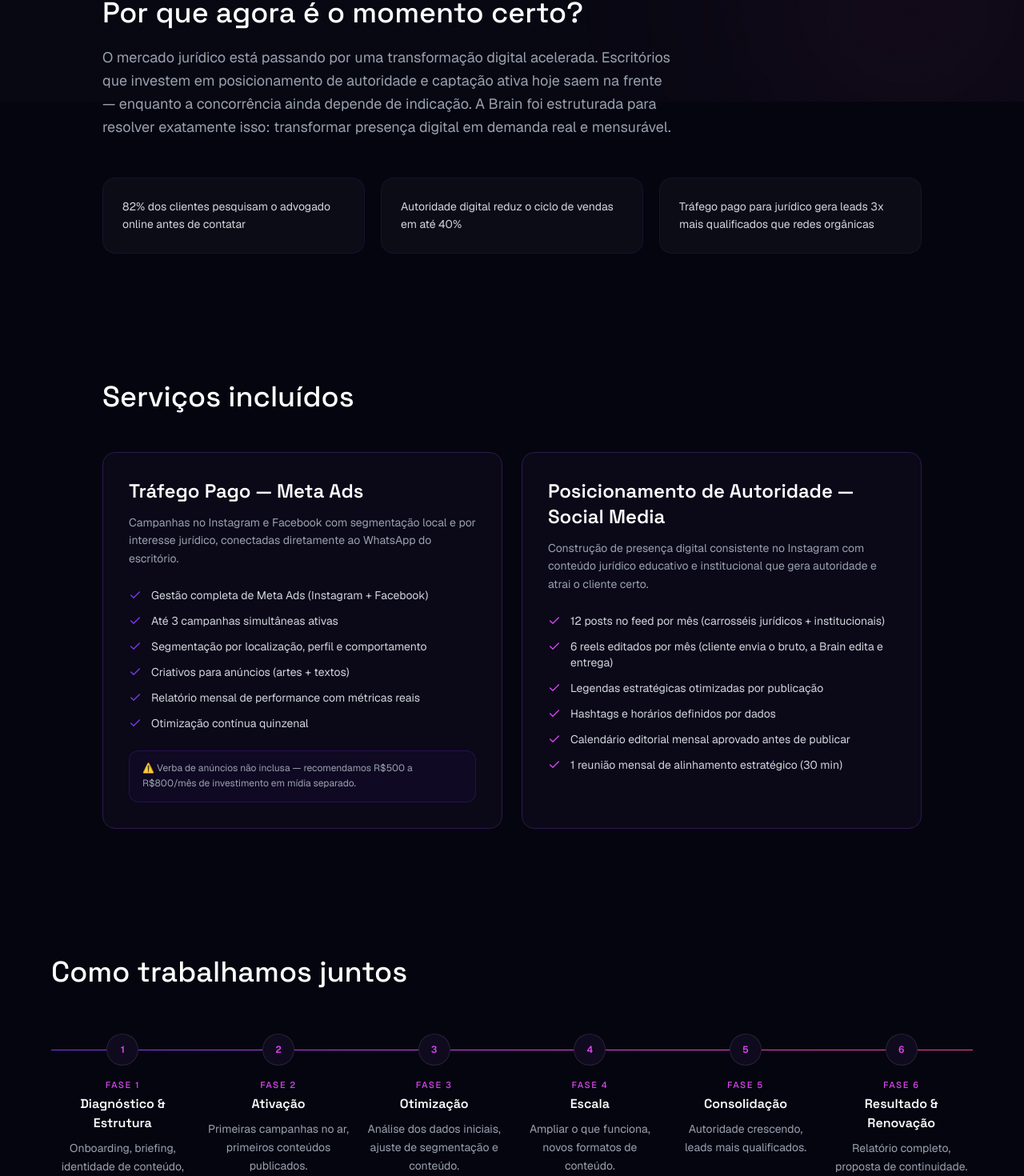
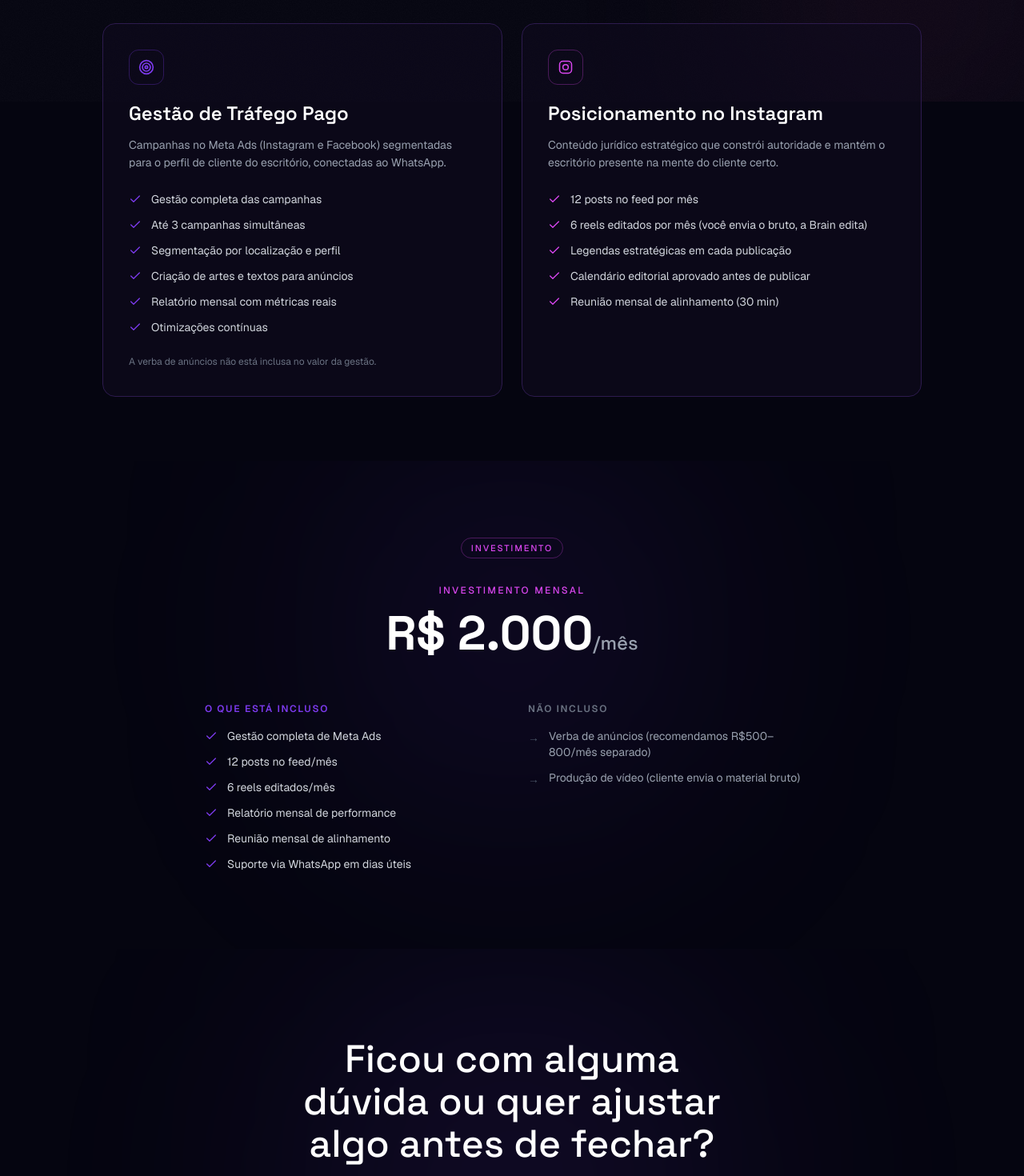
Before and after one commit to thiagovazvscode/brain-marketing, a Next.js app: page /proposta/vaz-ferreira in a window 1280 px wide. Shown: the part 673-2143 px from the top of the page at 80% size. Built offline with nearby package versions, Linux system fonts and the light colour scheme.

Commit message:
proposta vaz ferreira - versao limpa

```diff
--- a/src/app/proposta/vaz-ferreira/page.tsx
+++ b/src/app/proposta/vaz-ferreira/page.tsx
@@ -1,106 +1,65 @@
 "use client";
 
-import { ArrowRight, Check, CheckCircle2 } from "lucide-react";
+import { ArrowRight, Check, Target } from "lucide-react";
 import { Button } from "@/components/ui/Button";
 import { GlowCard } from "@/components/ui/GlowCard";
 import { Logo } from "@/components/ui/Logo";
 import { MotionReveal } from "@/components/ui/MotionReveal";
+import { InstagramIcon } from "@/components/ui/SocialIcons";
 
 const whatsappMessage =
-  "Olá Thiago, aceito a proposta da Brain para Vaz Ferreira Advogados";
+  "Olá Thiago, quero conversar sobre a proposta para Vaz Ferreira Advogados";
 const whatsappLink = `https://wa.me/5500000000000?text=${encodeURIComponent(whatsappMessage)}`;
 
 const badgeClass =
-  "inline-flex items-center gap-2 rounded-full border border-brand-magenta/40 px-3 py-1 text-[11px] font-medium uppercase tracking-[0.18em] text-brand-magenta";
+  "inline-flex items-center gap-2 rounded-full border border-brand-magenta/30 px-3 py-1 text-[11px] font-medium uppercase tracking-[0.18em] text-brand-magenta";
 
-const heroPills = ["Tráfego Pago", "Posicionamento"];
-
-const contextCards = [
-  "82% dos clientes pesquisam o advogado online antes de contatar",
-  "Autoridade digital reduz o ciclo de vendas em até 40%",
-  "Tráfego pago para jurídico gera leads 3x mais qualificados que redes orgânicas",
-];
+const heroPills = ["Tráfego Pago", "Posicionamento Digital"];
 
 const paidTrafficDeliverables = [
-  "Gestão completa de Meta Ads (Instagram + Facebook)",
-  "Até 3 campanhas simultâneas ativas",
-  "Segmentação por localização, perfil e comportamento",
-  "Criativos para anúncios (artes + textos)",
-  "Relatório mensal de performance com métricas reais",
-  "Otimização contínua quinzenal",
+  "Gestão completa das campanhas",
+  "Até 3 campanhas simultâneas",
+  "Segmentação por localização e perfil",
+  "Criação de artes e textos para anúncios",
+  "Relatório mensal com métricas reais",
+  "Otimizações contínuas",
 ];
 
 const positioningDeliverables = [
-  "12 posts no feed por mês (carrosséis jurídicos + institucionais)",
-  "6 reels editados por mês (cliente envia o bruto, a Brain edita e entrega)",
-  "Legendas estratégicas otimizadas por publicação",
-  "Hashtags e horários definidos por dados",
-  "Calendário editorial mensal aprovado antes de publicar",
-  "1 reunião mensal de alinhamento estratégico (30 min)",
-];
-
-const timeline = [
-  {
-    phase: "Fase 1",
-    title: "Diagnóstico & Estrutura",
-    desc: "Onboarding, briefing, identidade de conteúdo, configuração de anúncios.",
-  },
-  {
-    phase: "Fase 2",
-    title: "Ativação",
-    desc: "Primeiras campanhas no ar, primeiros conteúdos publicados.",
-  },
-  {
-    phase: "Fase 3",
-    title: "Otimização",
-    desc: "Análise dos dados iniciais, ajuste de segmentação e conteúdo.",
-  },
-  {
-    phase: "Fase 4",
-    title: "Escala",
-    desc: "Ampliar o que funciona, novos formatos de conteúdo.",
-  },
-  {
-    phase: "Fase 5",
-    title: "Consolidação",
-    desc: "Autoridade crescendo, leads mais qualificados.",
-  },
-  {
-    phase: "Fase 6",
-    title: "Resultado & Renovação",
-    desc: "Relatório completo, proposta de continuidade.",
-  },
+  "12 posts no feed por mês",
+  "6 reels editados por mês (você envia o bruto, a Brain edita)",
+  "Legendas estratégicas em cada publicação",
+  "Calendário editorial aprovado antes de publicar",
+  "Reunião mensal de alinhamento (30 min)",
 ];
 
 const included = [
   "Gestão completa de Meta Ads",
-  "Criação de 12 posts/mês",
-  "Edição de 6 reels/mês",
-  "Relatórios mensais",
+  "12 posts no feed/mês",
+  "6 reels editados/mês",
+  "Relatório mensal de performance",
   "Reunião mensal de alinhamento",
-  "Suporte via WhatsApp (dias úteis)",
+  "Suporte via WhatsApp em dias úteis",
 ];
 
 const notIncluded = [
-  "Verba de anúncios (recomendamos R$500-800/mês)",
-  "Produção de vídeo (cliente fornece o material bruto)",
+  "Verba de anúncios (recomendamos R$500–800/mês separado)",
+  "Produção de vídeo (cliente envia o material bruto)",
 ];
 
 export default function PropostaVazFerreiraPage() {
   return (
     <>
-      {/* SEÇÃO 1 — HEADER DA PROPOSTA */}
+      {/* SEÇÃO 1 — HEADER */}
       <header className="relative">
         <div className="mx-auto flex max-w-6xl flex-wrap items-center justify-between gap-4 px-6 py-6 lg:px-10">
           <Logo width={140} height={42} priority />
-          <span className={badgeClass}>
-            Proposta Comercial · Confidencial
-          </span>
+          <span className={badgeClass}>Proposta Comercial · Confidencial</span>
         </div>
         <div className="h-px w-full bg-gradient-to-r from-brand-primary via-brand-magenta to-transparent" />
       </header>
 
-      {/* SEÇÃO 2 — HERO DA PROPOSTA */}
+      {/* SEÇÃO 2 — HERO */}
       <section className="relative overflow-hidden px-6 pb-20 pt-16 lg:px-10 lg:pt-24">
         <div
           aria-hidden="true"
@@ -122,7 +81,7 @@ export default function PropostaVazFerreiraPage() {
           <MotionReveal delay={0.08}>
             <h1 className="mt-6 text-balance font-display text-4xl font-bold leading-[1.05] text-white sm:text-5xl md:text-6xl">
               Vaz Ferreira{" "}
-              <span className="bg-gradient-to-r from-violet-500 via-fuchsia-400 to-pink-500 bg-clip-text text-transparent">
+              <span className="bg-gradient-to-r from-violet-500 to-pink-500 bg-clip-text text-transparent">
                 Advogados
               </span>
             </h1>
@@ -130,8 +89,8 @@ export default function PropostaVazFerreiraPage() {
 
           <MotionReveal delay={0.16}>
             <p className="mx-auto mt-6 max-w-2xl text-balance text-base leading-relaxed text-gray-400 md:text-lg">
-              Proposta de parceria estratégica em marketing digital —
-              tráfego pago e posicionamento de autoridade.
+              Uma estrutura de marketing digital pensada para gerar autoridade e
+              atrair clientes qualificados para o escritório.
             </p>
           </MotionReveal>
 
@@ -146,53 +105,15 @@ export default function PropostaVazFerreiraPage() {
               ))}
             </ul>
           </MotionReveal>
-
-          <MotionReveal delay={0.32}>
-            <p className="mt-10 text-xs text-gray-500">Julho de 2026</p>
-          </MotionReveal>
         </div>
       </section>
 
-      {/* SEÇÃO 3 — DIAGNÓSTICO / CONTEXTO */}
+      {/* SEÇÃO 3 — O QUE SERÁ ENTREGUE */}
       <section className="px-6 py-20 lg:px-10">
         <div className="mx-auto max-w-5xl">
           <MotionReveal>
             <h2 className="font-display text-balance text-3xl font-medium leading-[1.1] text-white sm:text-4xl">
-              Por que agora é o momento certo?
-            </h2>
-          </MotionReveal>
-
-          <MotionReveal delay={0.08}>
-            <p className="mt-5 max-w-3xl text-balance text-base leading-relaxed text-gray-400 md:text-lg">
-              O mercado jurídico está passando por uma transformação digital
-              acelerada. Escritórios que investem em posicionamento de
-              autoridade e captação ativa hoje saem na frente — enquanto a
-              concorrência ainda depende de indicação. A Brain foi
-              estruturada para resolver exatamente isso: transformar
-              presença digital em demanda real e mensurável.
-            </p>
-          </MotionReveal>
-
-          <div className="mt-12 grid gap-5 sm:grid-cols-3">
-            {contextCards.map((text, index) => (
-              <MotionReveal key={text} delay={0.12 + index * 0.08}>
-                <div className="h-full rounded-2xl border border-brand-primary/10 bg-white/[0.03] p-6">
-                  <p className="text-sm leading-relaxed text-gray-300">
-                    {text}
-                  </p>
-                </div>
-              </MotionReveal>
-            ))}
-          </div>
-        </div>
-      </section>
-
-      {/* SEÇÃO 4 — SERVIÇOS INCLUÍDOS */}
-      <section className="px-6 py-20 lg:px-10">
-        <div className="mx-auto max-w-5xl">
-          <MotionReveal>
-            <h2 className="font-display text-balance text-3xl font-medium leading-[1.1] text-white sm:text-4xl">
-              Serviços incluídos
+              O que será entregue
             </h2>
           </MotionReveal>
 
@@ -202,13 +123,15 @@ export default function PropostaVazFerreiraPage() {
                 className="h-full border-brand-primary/30 p-8"
                 glowColor="rgba(124,58,237,0.18)"
               >
-                <h3 className="font-display text-2xl font-semibold text-white">
-                  Tráfego Pago — Meta Ads
+                <span className="flex h-11 w-11 items-center justify-center rounded-xl border border-brand-primary/30 text-brand-primary">
+                  <Target className="h-5 w-5" aria-hidden="true" />
+                </span>
+                <h3 className="mt-5 font-display text-2xl font-semibold text-white">
+                  Gestão de Tráfego Pago
                 </h3>
                 <p className="mt-3 text-sm leading-relaxed text-gray-400">
-                  Campanhas no Instagram e Facebook com segmentação local e
-                  por interesse jurídico, conectadas diretamente ao WhatsApp
-                  do escritório.
+                  Campanhas no Meta Ads (Instagram e Facebook) segmentadas para
+                  o perfil de cliente do escritório, conectadas ao WhatsApp.
                 </p>
                 <ul className="mt-6 space-y-3">
                   {paidTrafficDeliverables.map((item) => (
@@ -224,9 +147,8 @@ export default function PropostaVazFerreiraPage() {
                     </li>
                   ))}
                 </ul>
-                <p className="mt-6 rounded-xl border border-brand-primary/20 bg-brand-primary/5 px-4 py-3 text-xs leading-relaxed text-gray-400">
-                  ⚠️ Verba de anúncios não inclusa — recomendamos R$500 a
-                  R$800/mês de investimento em mídia separado.
+                <p className="mt-6 text-xs leading-relaxed text-gray-500">
+                  A verba de anúncios não está inclusa no valor da gestão.
                 </p>
               </GlowCard>
             </MotionReveal>
@@ -236,13 +158,15 @@ export default function PropostaVazFerreiraPage() {
                 className="h-full border-brand-magenta/30 p-8"
                 glowColor="rgba(217,70,239,0.18)"
               >
-                <h3 className="font-display text-2xl font-semibold text-white">
-                  Posicionamento de Autoridade — Social Media
+                <span className="flex h-11 w-11 items-center justify-center rounded-xl border border-brand-magenta/30 text-brand-magenta">
+                  <InstagramIcon className="h-5 w-5" aria-hidden="true" />
+                </span>
+                <h3 className="mt-5 font-display text-2xl font-semibold text-white">
+                  Posicionamento no Instagram
                 </h3>
                 <p className="mt-3 text-sm leading-relaxed text-gray-400">
-                  Construção de presença digital consistente no Instagram
-                  com conteúdo jurídico educativo e institucional que gera
-                  autoridade e atrai o cliente certo.
+                  Conteúdo jurídico estratégico que constrói autoridade e
+                  mantém o escritório presente na mente do cliente certo.
                 </p>
                 <ul className="mt-6 space-y-3">
                   {positioningDeliverables.map((item) => (
@@ -264,45 +188,7 @@ export default function PropostaVazFerreiraPage() {
         </div>
       </section>
 
-      {/* SEÇÃO 5 — COMO TRABALHAMOS JUNTOS */}
-      <section className="px-6 py-20 lg:px-10">
-        <div className="mx-auto max-w-6xl">
-          <MotionReveal>
-            <h2 className="font-display text-balance text-3xl font-medium leading-[1.1] text-white sm:text-4xl">
-              Como trabalhamos juntos
-            </h2>
-          </MotionReveal>
-
-          <div className="relative mt-14">
-            <div
-              aria-hidden="true"
-              className="absolute left-0 right-0 top-5 hidden h-px bg-gradient-to-r from-brand-primary via-brand-magenta to-brand-pink lg:block"
-            />
-            <div className="grid grid-cols-1 gap-10 sm:grid-cols-2 lg:grid-cols-6 lg:gap-4">
-              {timeline.map((step, index) => (
-                <MotionReveal key={step.phase} delay={index * 0.08}>
-                  <div className="relative flex flex-col items-start lg:items-center lg:text-center">
-                    <span className="relative z-10 flex h-10 w-10 shrink-0 items-center justify-center rounded-full border border-white/10 bg-[#0f0a1e] text-xs font-semibold text-brand-magenta">
-                      {index + 1}
-                    </span>
-                    <span className="mt-4 text-[11px] font-medium uppercase tracking-[0.14em] text-brand-magenta">
-                      {step.phase}
-                    </span>
-                    <h3 className="mt-1 font-display text-base font-semibold text-white">
-                      {step.title}
-                    </h3>
-                    <p className="mt-2 text-sm leading-relaxed text-gray-400">
-                      {step.desc}
-                    </p>
-                  </div>
-                </MotionReveal>
-              ))}
-            </div>
-          </div>
-        </div>
-      </section>
-
-      {/* SEÇÃO 6 — INVESTIMENTO */}
+      {/* SEÇÃO 4 — INVESTIMENTO */}
       <section className="relative overflow-hidden px-6 py-24 lg:px-10">
         <div
           aria-hidden="true"
@@ -332,7 +218,7 @@ export default function PropostaVazFerreiraPage() {
             <MotionReveal delay={0.16} direction="left">
               <div>
                 <h3 className="text-xs font-semibold uppercase tracking-[0.14em] text-brand-primary">
-                  O que está incluído
+                  O que está incluso
                 </h3>
                 <ul className="mt-4 space-y-3">
                   {included.map((item) => (
@@ -375,7 +261,7 @@ export default function PropostaVazFerreiraPage() {
         </div>
       </section>
 
-      {/* SEÇÃO 7 — CTA FINAL */}
+      {/* SEÇÃO 5 — CTA FINAL */}
       <section className="relative overflow-hidden px-6 py-28 text-center lg:px-10">
         <div
           aria-hidden="true"
@@ -385,44 +271,27 @@ export default function PropostaVazFerreiraPage() {
         <div className="relative mx-auto max-w-2xl">
           <MotionReveal>
             <h2 className="text-balance font-display text-3xl font-medium leading-[1.1] text-white sm:text-4xl md:text-5xl">
-              Pronto para transformar sua presença digital em captação real?
+              Ficou com alguma dúvida ou quer ajustar algo antes de fechar?
             </h2>
           </MotionReveal>
 
           <MotionReveal delay={0.08}>
             <p className="mx-auto mt-6 max-w-xl text-balance text-base leading-relaxed text-gray-400 md:text-lg">
-              Clique abaixo para aceitar a proposta e iniciarmos o processo
-              de contratação.
+              Entre em contato diretamente com Thiago Vaz para conversarmos.
             </p>
           </MotionReveal>
 
           <MotionReveal delay={0.16}>
-            <div className="mt-10 flex flex-col items-center justify-center gap-4 sm:flex-row">
-              <Button
-                href={whatsappLink}
-                external
-                size="lg"
-                icon={CheckCircle2}
-                iconPosition="left"
-              >
-                Aderir à Proposta
-              </Button>
-              <Button
-                href={whatsappLink}
-                external
-                size="lg"
-                variant="secondary"
-                icon={ArrowRight}
-              >
-                Tirar uma dúvida antes
+            <div className="mt-10 flex justify-center">
+              <Button href={whatsappLink} external size="lg" icon={ArrowRight}>
+                Falar no WhatsApp
               </Button>
             </div>
           </MotionReveal>
 
           <MotionReveal delay={0.24}>
             <p className="mt-10 text-xs text-gray-500">
-              Proposta válida por 15 dias · Vaz Ferreira Advogados · Brain
-              Marketing &amp; Performance
+              Brain Marketing &amp; Performance · brainmktp.com.br
             </p>
           </MotionReveal>
         </div>
```
